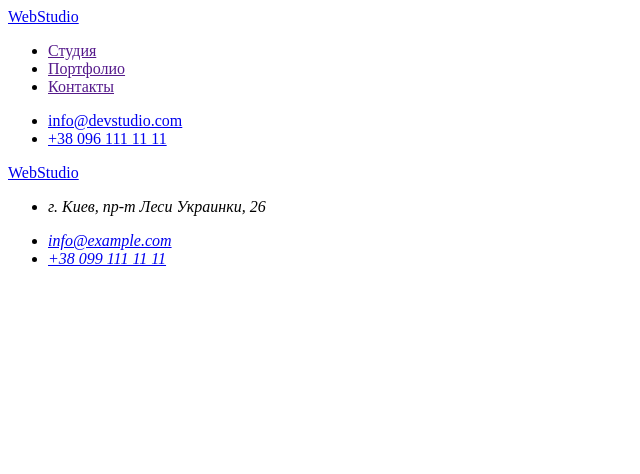
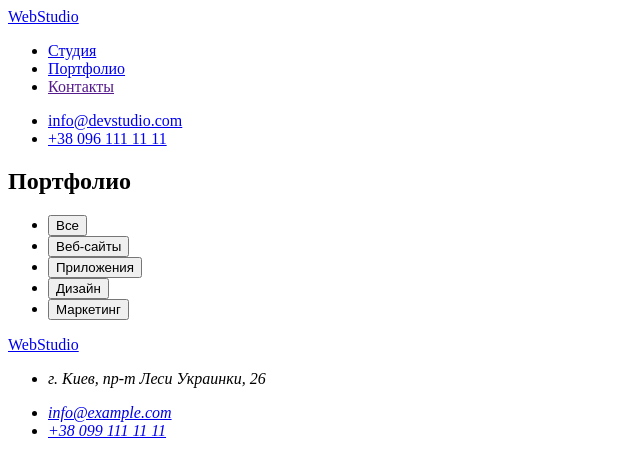
Before and after one commit to andriysm1988/goit-markup-hw-02, a plain HTML site: page portfolio.html in a window 1280 px wide. Shown: the whole page, without its empty margins (0-640 px from the left). Drawn offline with Linux system fonts and the light colour scheme.

Commit message:
додає картинки, Портфоліо і посилання

```diff
--- a/portfolio.html
+++ b/portfolio.html
@@ -17,8 +17,8 @@
         <a href="./index.html">WebStudio</a>
         <nav>
             <ul>
-                <li><a href="">Студия</a></li>
-                <li> <a href="">Портфолио</a></li>
+                <li><a href="./index.html">Студия</a></li>
+                <li> <a href="./portfolio.html">Портфолио</a></li>
                 <li> <a href="">Контакты</a></li>
             </ul>
         </nav>
@@ -34,6 +34,22 @@
 
     <main>
 
+        <section>
+
+            <h1>Портфолио</h1>
+
+         <ul>
+
+            <li><button type="button">Все</button></li>
+            <li><button type="button">Веб-сайты</button></li>
+            <li><button type="button">Приложения</button></li>
+            <li><button type="button">Дизайн</button></li>
+            <li><button type="button">Маркетинг</button></li>
+
+         </ul>
+
+
+        </section>
     </main>
 
     <!--Футер-->
```
Also changed, not shown: images/porfolio-img 1.jpg (added), images/porfolio-img 2.jpg (added), images/porfolio-img 3.jpg (added), images/porfolio-img 4.jpg (added), images/porfolio-img 5.jpg (added), images/porfolio-img 6.jpg (added), images/porfolio-img 7.jpg (added), images/porfolio-img 8.jpg (added), images/porfolio-img 9.jpg (added).
